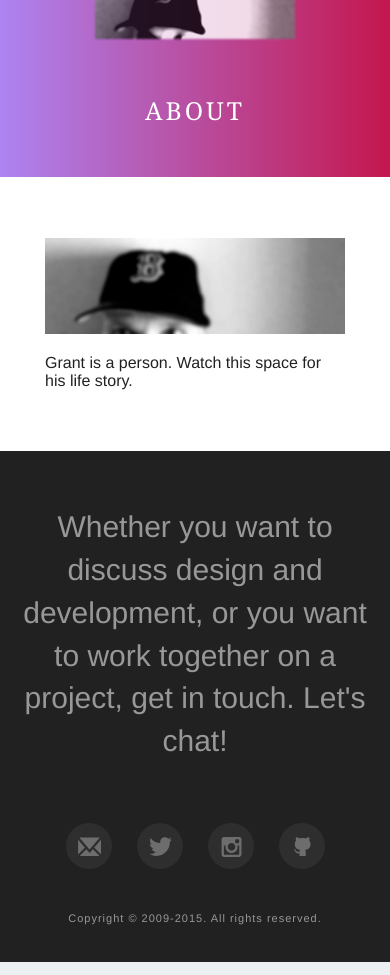
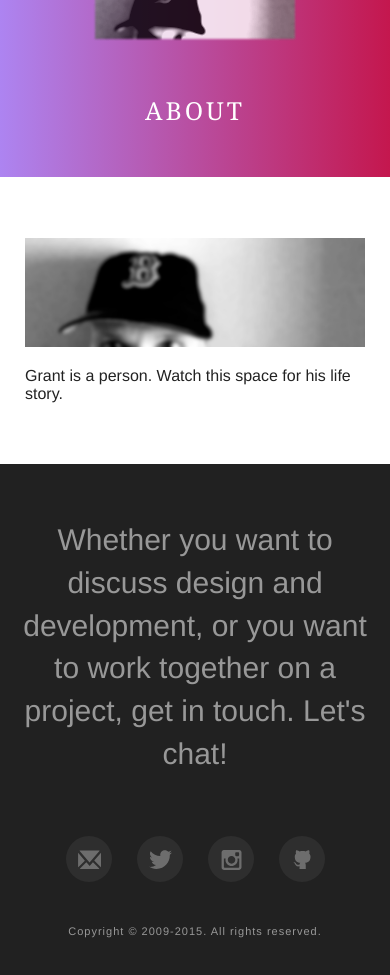
Before and after one commit to gcstaublin/gcstaublin.github.io, a Jekyll site: the page built from about.md, in a window 390 px wide. Built offline with Jekyll 4.4.1, drawn with Linux system fonts in a browser that asks for light colours; nearby versions of some CDN libraries.

Commit message:
Tweaking padding on post-container for smaller breakpoints.

```diff
--- a/static/css/screen-prefix.css
+++ b/static/css/screen-prefix.css
@@ -1143,6 +1143,11 @@ footer {
   max-width: 720px;
   background-color: #fff;
 }
+@media screen and (max-width: 700px) {
+  .post-container {
+    padding: 45px 25px;
+  }
+}
 
 .comments {
   margin: 0 auto 0;
--- a/static/css/screen.css
+++ b/static/css/screen.css
@@ -1090,6 +1090,11 @@ footer {
   max-width: 720px;
   background-color: #fff;
 }
+@media screen and (max-width: 700px) {
+  .post-container {
+    padding: 45px 25px;
+  }
+}
 
 .comments {
   margin: 0 auto 0;
--- a/static/scss/_post.scss
+++ b/static/scss/_post.scss
@@ -19,6 +19,10 @@
   width: 100%;
   max-width: $width-med;
   background-color: #fff;
+
+  @include bp($bp-post-has-pad, max) {
+    padding: 45px 25px;
+  }
 }
 
 
--- a/static/scss/_variables.scss
+++ b/static/scss/_variables.scss
@@ -101,3 +101,5 @@ $bp-med: 900px;
 
 $bp-social: 800px;
 $bp-social-lg: $bp-med;
+
+$bp-post-has-pad: 700px;
```
